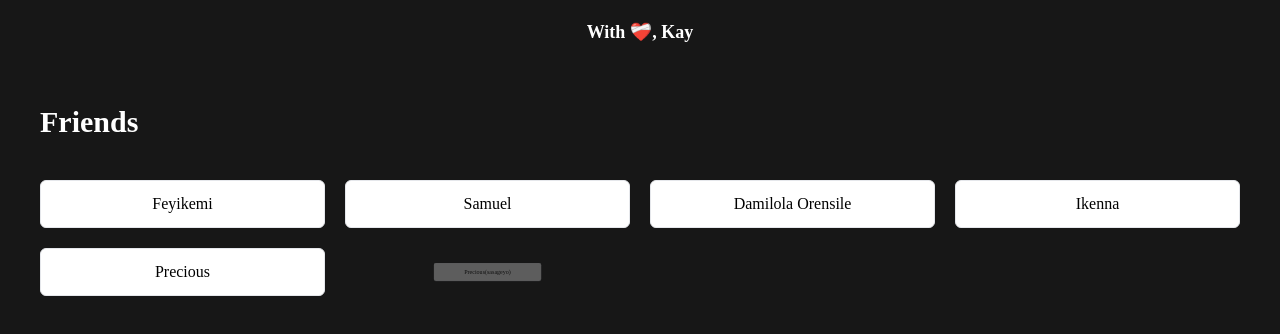
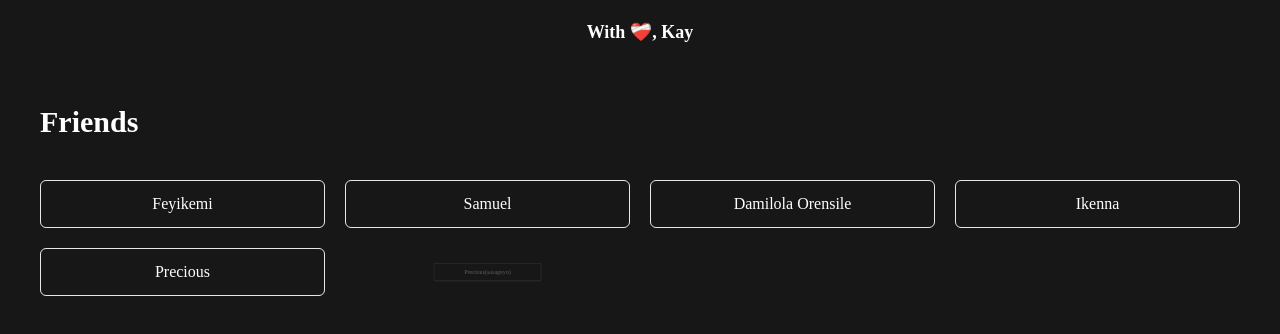
Before and after one commit to kayode-dev/w-love-kay, a React (Create React App) app: page /friends in a window 1280 px wide. Shown: the top 334 px of the page. Built offline with nearby package versions, Linux system fonts and the light colour scheme.

Commit message:
specifics

```diff
--- a/src/components/navbar.jsx
+++ b/src/components/navbar.jsx
@@ -1,6 +1,6 @@
 const Navbar = () => {
   return (
-    <nav className="flex justify-around items-center h-16 px-16 ">
+    <nav className="flex justify-around items-center h-16 px-16">
       <p className="font-bold text-lg">With ❤️‍🩹, Kay</p>
     </nav>
   );
--- a/src/views/friends.jsx
+++ b/src/views/friends.jsx
@@ -1,6 +1,7 @@
 import gsap from "gsap";
-import { useEffect, useLayoutEffect } from "react";
+import { useEffect, useLayoutEffect, useRef, useState } from "react";
 import Navbar from "../components/navbar";
+import Specific from "./specific";
 
 const Friends = () => {
   const friends = [
@@ -18,6 +19,21 @@ const Friends = () => {
     "Omodi",
     "Lenis",
   ];
+
+  const [clicked, setClicked] = useState();
+  const [specificDisplay, setSpecificDisplay] = useState("hidden");
+
+  const personClickHandler = (e) => {
+    console.log(e.target.value);
+    setClicked(e.target.value);
+    console.log(clicked);
+    setSpecificDisplay("block");
+  };
+
+  const closeSpecificHandler = () => {
+    setSpecificDisplay("hidden");
+  };
+
   useLayoutEffect(() => {
     const tl = gsap.timeline();
     tl.fromTo(
@@ -33,20 +49,26 @@ const Friends = () => {
     );
   }, []);
   return (
-    <div>
+    <div className="relative">
+      {" "}
       <Navbar />
       <div className="p-10 flex flex-col gap-10">
         <p className="text-3xl font-bold">Friends</p>
         <div className="grid grid-cols-1 md:grid-cols-2 lg:grid-cols-4 items-center justify-center gap-x-5 gap-y-5 text-center">
           {friends.map((friend) => {
             return (
-              <div className="friends h-12 w-auto rounded-md border flex items-center justify-center cursor-pointer bg-white text-black hover:text-white hover:bg-transparent duration-300 ">
+              <button
+                className="friends h-12 w-auto rounded-md border flex items-center justify-center cursor-pointer bg-transparent text-white hover:text-black hover:bg-white duration-300 "
+                onClick={personClickHandler}
+                value={friend}
+              >
                 {friend}
-              </div>
+              </button>
             );
           })}{" "}
         </div>
       </div>
+      <Specific name={clicked} display={specificDisplay} setClose={closeSpecificHandler}/>
     </div>
   );
 };
--- /dev/null
+++ b/src/views/specific.jsx
@@ -0,0 +1,15 @@
+const Specific = ({ name, display, setClose }) => {
+  return (
+    <section
+      className={`absolute bg-neutral-900 bg-opacity-60 top-0 left-0 min-h-screen min-w-full p-5 flex items-center justify-center  md:p-10 ${display}`}
+      onClick={setClose}
+    >
+      <div className="h-[85vh] w-full bg-neutral-800 text-center rounded p-5">
+        <h2 className="text-lg font-bold">{name}❤️‍🩹</h2>
+        <article>sum stuv</article>
+      </div>
+    </section>
+  );
+};
+
+export default Specific;
```
